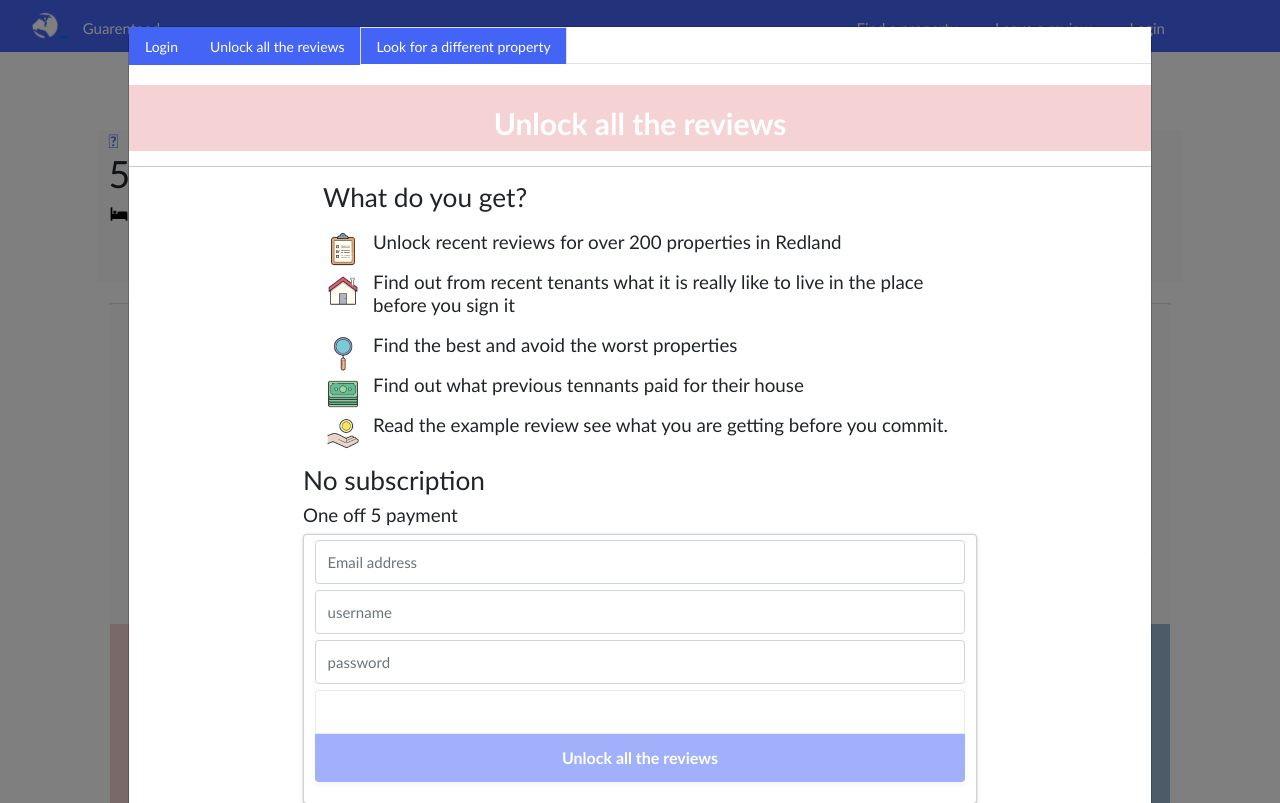
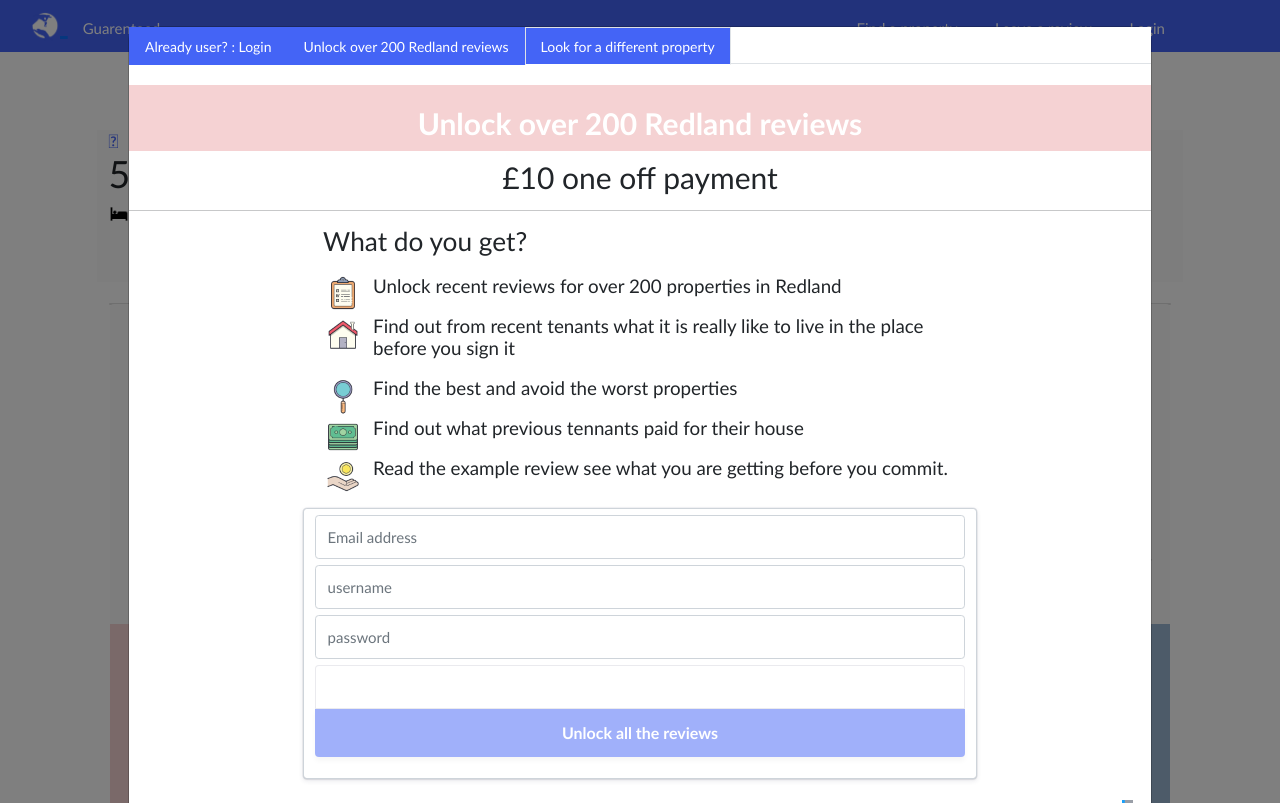
Before and after one commit to ozkilim/gauRENTeedV2, a Django app: page /beta/reasult/799ea773-4376-40f3-a7ab-acd1e33bf225/ in a window 1280 px wide. Shown: the top 803 px of the page. Run offline with Django 3.2, Linux system fonts and the light colour scheme; data comes from the database, SQL or seed files in the repository; both versions use the stored data as it was after the commit; some libraries are stand-ins or nearby versions.

Commit message:
further styles

```diff
--- a/templates/tempReasult.html
+++ b/templates/tempReasult.html
@@ -881,7 +881,9 @@ padding-right: 30px;
   text-align: center;
 }
 
-
+.PoundPayment{
+  text-align: center;
+}
 </style>
 
 {% endblock %}
@@ -904,11 +906,11 @@ padding-right: 30px;
           <ul class="nav nav-tabs" role="tablist" id="popupTabs">
             <li class="nav-item">
               <a class="nav-link" id ="popupButtonsTab" data-toggle="tab" href="#panel7" role="tab">
-                Login</a>
+                Already user? : Login</a>
             </li>
             <li class="nav-item">
               <a class="nav-link" id ="popupButtonsTab" data-toggle="tab" href="#panel8" role="tab">
-                Unlock all the reviews</a>
+                Unlock over 200 Redland reviews</a>
             </li>
             <li class="nav-item">
               <a class="nav-link" id ="popupButtonsTab" data-toggle="tab" href="{% url 'landing' %}" role="tab">
@@ -924,7 +926,7 @@ padding-right: 30px;
 
               <!--Body-->
               <div class="modal-body mb-1">
-                <h2 class="registedheading">Login as anexisting user</h2>
+                <h2 class="registedheading">Login as an existing user</h2>
                 <hr class=hr>
                 <form role="form" class="form-horizontal" method="post" action="{% url 'login' %}">{% csrf_token %}
                     <div class="form-group">
@@ -952,9 +954,11 @@ padding-right: 30px;
             <div class="tab-pane fade" id="panel8" role="tabpanel">
               <br>
               <div>
-              <h3 class="registedheading">Unlock all the reviews</h3>
+              <h3 class="registedheading">Unlock over 200 Redland reviews</h3>
             </div>
+            <h2 class = "PoundPayment">£10 one off payment</h2>
               <hr class=hr>
+
                   <div class = "row" id="sellingDIV">
                     <div class = "col-2"></div>
 
@@ -996,8 +1000,7 @@ padding-right: 30px;
                   <div class = "col-2"></div>
 
                     <div class = "col-8">
-                      <h3>No subscription</h3>
-                      <h5>One off 5 payment</h5>
+
 
               <form id="payment-form" class="form-control">{% csrf_token %}
                 <input name = "email" type="text" id="email" placeholder="Email address" class="form-control"/>
@@ -1734,8 +1737,8 @@ function closeAllModals() {
       </div>
     <div class="howItwas">
       <h6>I enjoyed cooking in the kitchen</h6>
-      <div class="w3-light-grey w3-round">
-        <div class="w3-container w3-blue w3-round" style="width:{{ review.enjoyedCooking|percent }}%">{{ review.enjoyedCooking|percent }}%
+      <div class="w3-light-grey w3-round" id ="barchart">
+        <div class="w3-container w3-blue w3-round"  style="width:{{ review.enjoyedCooking|percent }}%">{{ review.enjoyedCooking|percent }}%
         </div>
         </div>
     </div>
```
Also changed, not shown: db.sqlite3.
